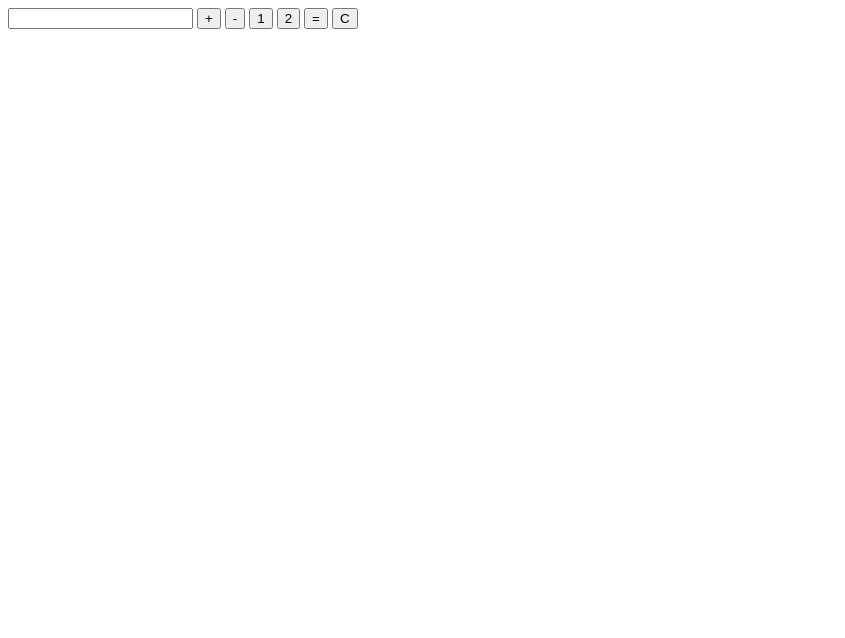
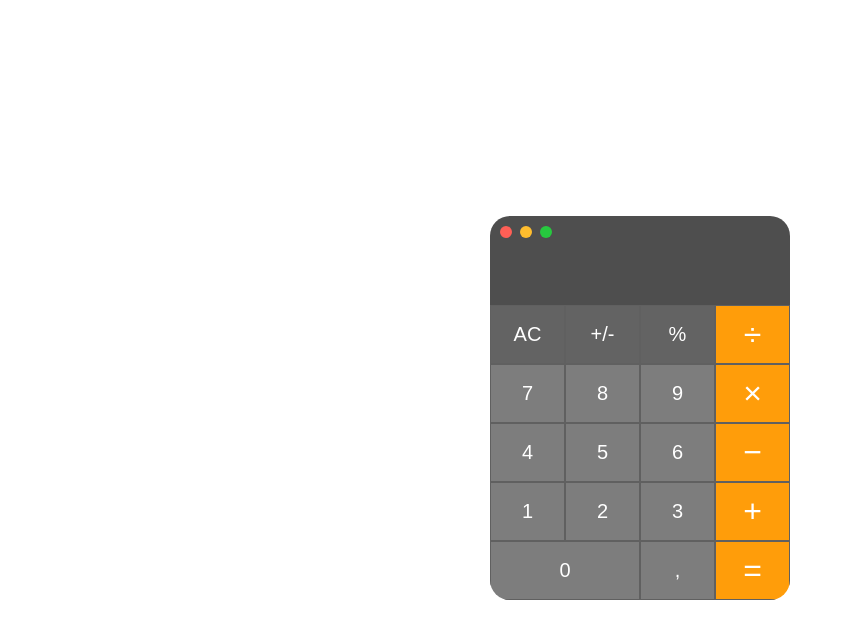
Before and after one commit to Alex991995/calculator, a website built with webpack: page src/index.html in a window 1280 px wide. Shown: the whole page, without its empty margins (0-845 px from the left). Built offline with nearby package versions, Linux system fonts and the light colour scheme.

Commit message:
feat: add all layout

```diff
--- a/eslint.config.js
+++ b/eslint.config.js
@@ -5,7 +5,4 @@ export default [
   { languageOptions: { globals: globals.browser },},
   { ignores: ["dist/**/*"] },
   pluginJs.configs.recommended,
-  {rules: {
-    "no-unused-vars": "off"
-  }}
 ];
--- a/src/index.html
+++ b/src/index.html
@@ -9,17 +9,43 @@
   </head>
   <body>
     <div class="theme" data-theme="light">
-      <div class="calculator">
-        <input class="input" type="text" />
-        <button class="key" onclick="{addToInput('+')}">+</button>
-        <button class="key" onclick="{addToInput('-')}">-</button>
+      <div class="container">
+        <div class="calculator">
+          <div class="tabs">
+            <div class="close"></div>
+            <div class="minimize"></div>
+            <div class="maximize"></div>
+          </div>
+          <input class="input" type="text" />
 
-        <button class="key" onclick="{addToInput('1')}">1</button>
-        <button class="key" onclick="{addToInput('2')}">2</button>
+          <div class="display">
+            <button class="display__key operator_top" onclick="{clearInput()}">AC</button>
+            <button class="display__key operator_top" onclick="{reverseModule()}">+/-</button>
+            <button class="display__key operator_top" onclick="{addToInput('%')}">%</button>
+            <button class="display__key operator_right" onclick="{addToInput('/')}">
+              &divide;
+            </button>
 
-        <button class="key" onclick="{compute()}">=</button>
+            <button class="display__key" onclick="{addToInput('7')}">7</button>
+            <button class="display__key" onclick="{addToInput('9')}">8</button>
+            <button class="display__key" onclick="{addToInput('8')}">9</button>
+            <button class="display__key operator_right" onclick="{addToInput('*')}">&times;</button>
 
-        <button class="key" onclick="{clearInput()}">C</button>
+            <button class="display__key" onclick="{addToInput('4')}">4</button>
+            <button class="display__key" onclick="{addToInput('5')}">5</button>
+            <button class="display__key" onclick="{addToInput('6')}">6</button>
+            <button class="display__key operator_right" onclick="{addToInput('-')}">&minus;</button>
+
+            <button class="display__key" onclick="{addToInput('1')}">1</button>
+            <button class="display__key" onclick="{addToInput('2')}">2</button>
+            <button class="display__key" onclick="{addToInput('3')}">3</button>
+            <button class="display__key operator_right" onclick="{addToInput('+')}">+</button>
+
+            <button class="display__key display__key_zero" onclick="{addToInput('0')}">0</button>
+            <button class="display__key" onclick="{addToInput(',')}">,</button>
+            <button class="display__key operator_right" onclick="{compute('')}">=</button>
+          </div>
+        </div>
       </div>
     </div>
   </body>
--- a/src/index.js
+++ b/src/index.js
@@ -1,3 +1,4 @@
+/* eslint-disable no-unused-vars */
 const input = document.querySelector('.input');
 
 function addToInput(key) {
@@ -12,3 +13,5 @@ function compute() {
   const res = Function('return ' + input.value);
   console.log(res());
 }
+
+console.log();
--- a/src/style.css
+++ b/src/style.css
@@ -1,5 +1,103 @@
+[data-theme='light'] {
+  --color-key: #ffffff;
+
+  --color-fg: #000000;
+}
+
+[data-theme='dark'] {
+  --color-key: #000000;
+
+  --color-fg: #ffffff;
+}
+
+.container {
+  display: flex;
+  height: 100vh;
+  justify-content: center;
+  align-items: center;
+  font-family: Arial, Helvetica, sans-serif;
+}
+
+.calculator {
+  flex-basis: 300px;
+  overflow: hidden;
+  border-radius: 20px;
+}
+
+.display {
+  display: grid;
+  grid-template-columns: repeat(4, 1fr);
+}
+
+.display__key {
+  border: 1px solid #606060;
+  color: var(--color-key);
+  background-color: #7d7d7d;
+  padding: 10px 15px;
+  font-size: 20px;
+  cursor: pointer;
+
+  &.operator_top {
+    background-color: hsl(0, 0%, 39%);
+
+    &:hover {
+      background-color: hsl(0, 0%, 50%);
+    }
+  }
+
+  &.operator_right {
+    background-color: hsl(36, 100%, 52%);
+    font-size: 32px;
+
+    &:hover {
+      background-color: hsl(36, 100%, 62%);
+    }
+  }
+  &.display__key_zero {
+    grid-column: 1/3;
+  }
+
+  &:hover {
+    background-color: hsl(0, 0%, 60%);
+  }
+}
+
 .input {
+  width: 100%;
   text-align: right;
   unicode-bidi: bidi-override;
   direction: rtl;
+
+  padding: 10px 0 10px;
+  font-size: 32px;
+  border: none;
+
+  color: var(--color-key);
+  background-color: #4e4e4e;
 }
+
+.tabs {
+  display: flex;
+  gap: 8px;
+  padding: 10px;
+  background-color: #4e4e4e;
+}
+
+.tabs div {
+  width: 12px;
+  height: 12px;
+  border-radius: 50%;
+  cursor: pointer;
+}
+
+.close {
+  background-color: #ff5f56;
+}
+
+.minimize {
+  background-color: #ffbd2e;
+}
+
+.maximize {
+  background-color: #27c93f;
+}
--- a/webpack.config.js
+++ b/webpack.config.js
@@ -9,7 +9,7 @@ export default {
     main: './src/index.js',
   },
   output: {
-    filename: 'build.js',
+    filename: 'index.js',
     path: resolve(__dirname, 'dist'),
   },
   mode: 'none',
@@ -25,6 +25,8 @@ export default {
   plugins: [
     new HtmlWebpackPlugin({
       template: './src/index.html',
+      inject : 'body'
+
     }),
   ],
 };
```
Also changed, not shown: dist/build.js (deleted), dist/index.html, dist/index.js (added), 1 other file.
